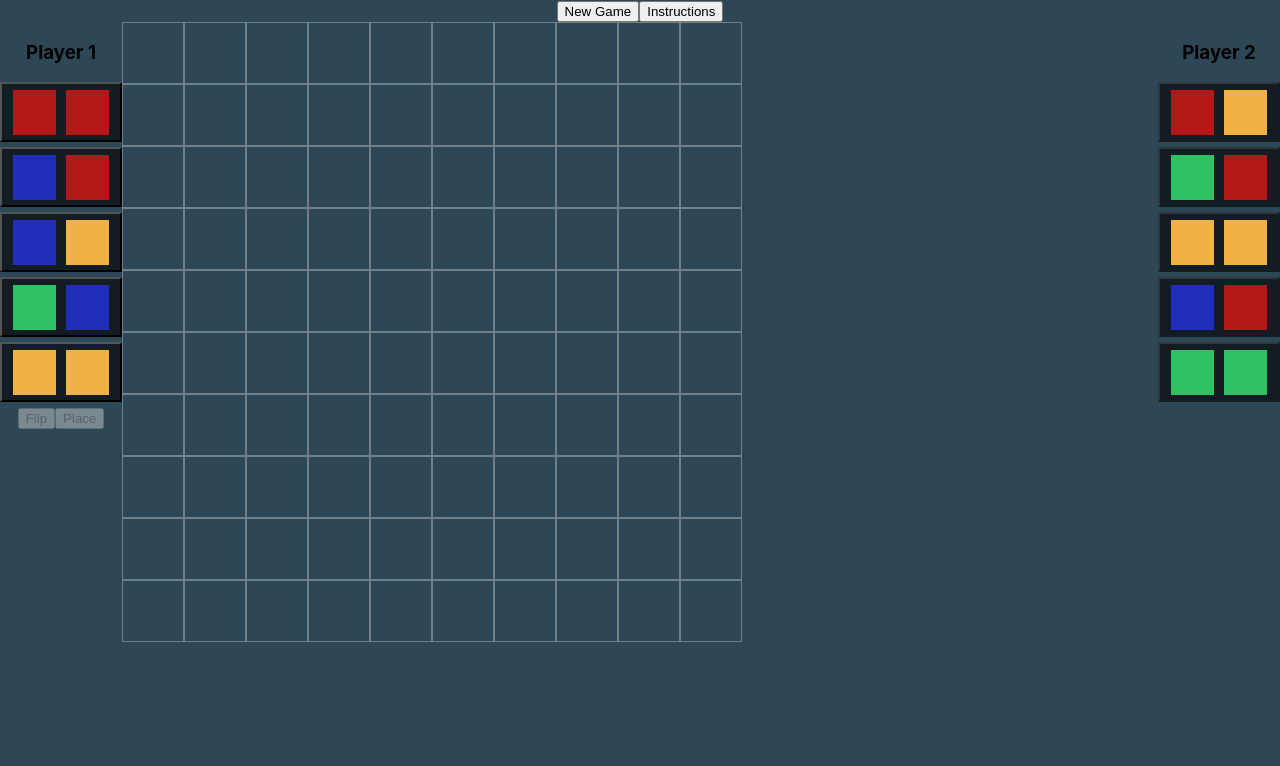
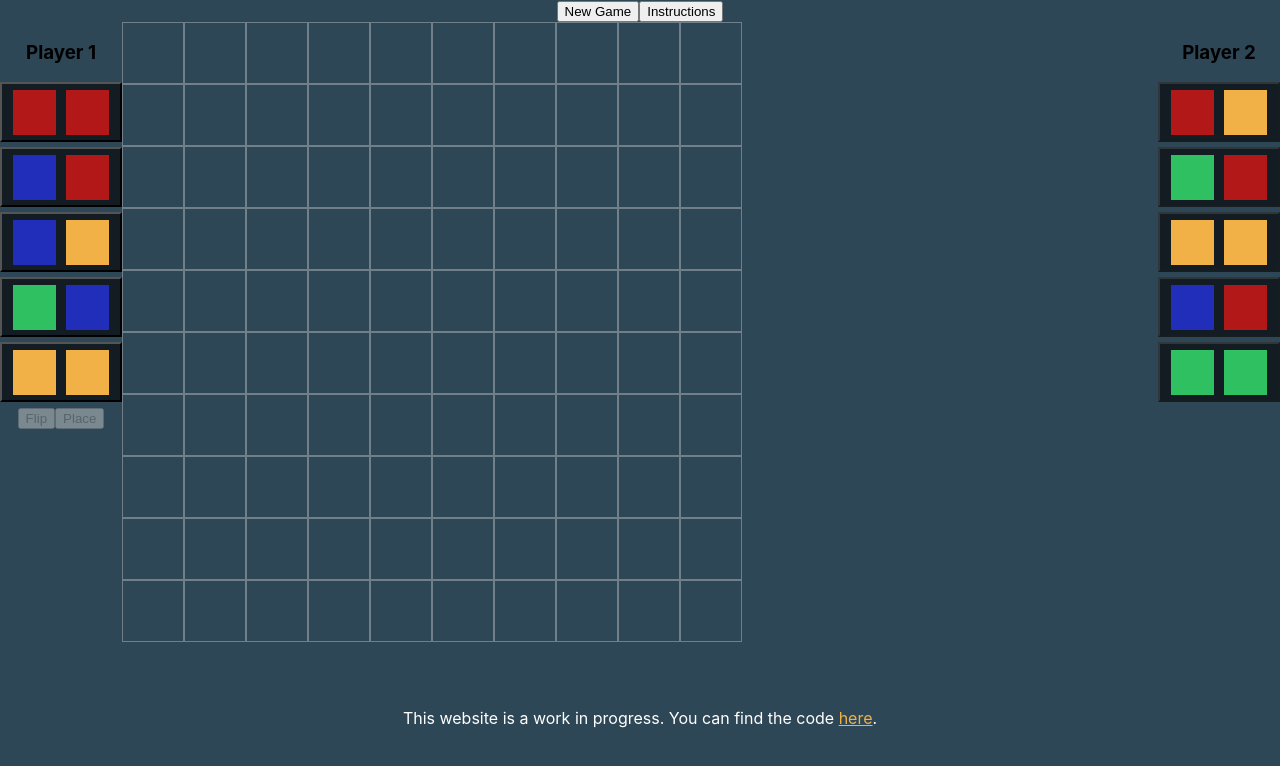
Before and after one commit to lschachter/diagonal-dominoes, a React (Create React App) app: page / in a window 1280 px wide. Shown: the top 766 px of the page. Built offline with nearby package versions, Linux system fonts and the light colour scheme.

Commit message:
add footer

```diff
--- a/src/App.tsx
+++ b/src/App.tsx
@@ -8,6 +8,7 @@ import GameTree from "./GameTree";
 
 import type { Game, Player, PlayerCollection, Tile, TreeNode } from "./types";
 import { useState } from "react";
+import Footer from "./components/Footer";
 
 export default function App() {
   const player1: Player = { id: 1, isHuman: true };
@@ -172,6 +173,9 @@ export default function App() {
         ></TileSet>
         <Grid moves={game.moves}></Grid>
       </main>
+
+      <Footer />
+
       {showWinModal && (
         <Modal
           message={
--- /dev/null
+++ b/src/components/Footer.tsx
@@ -0,0 +1,12 @@
+import "./css/Footer.css";
+
+export default function Footer() {
+  return (
+    <footer>
+      <p>
+        This website is a work in progress. You can find the code{" "}
+        <a href="https://www.youtube.com/watch?v=MsnQ5uepIaE">here</a>.
+      </p>
+    </footer>
+  );
+}
--- /dev/null
+++ b/src/components/css/Footer.css
@@ -0,0 +1,11 @@
+footer {
+  color: white;
+}
+
+footer p {
+  text-align: center;
+}
+
+footer a {
+  color: var(--yellow);
+}
--- a/src/components/css/Grid.css
+++ b/src/components/css/Grid.css
@@ -1,7 +1,7 @@
 .grid {
   display: grid;
-  grid-template-columns: repeat(10, 60px);
-  grid-template-rows: 50px repeat(10, 60px) 40px;
+  grid-template-columns: repeat(11, 60px);
+  grid-template-rows: 50px repeat(10, 60px);
   gap: 2px;
 }
 
```
